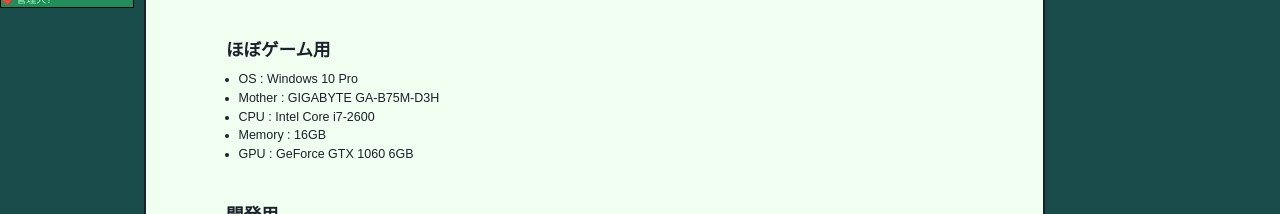
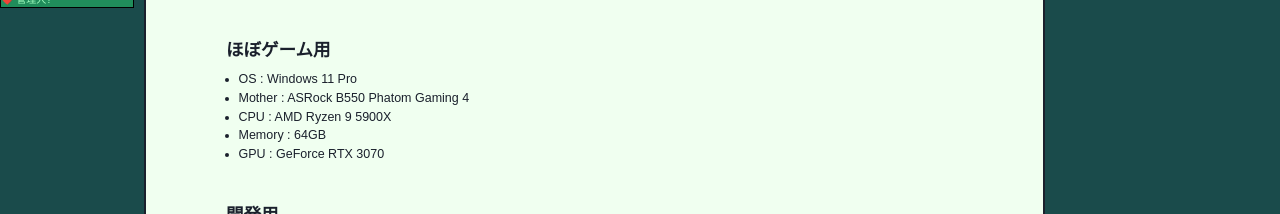
Before and after one commit to raduwen/raduwen.github.io, a Next.js app: page /top/raduwen/env in a window 1280 px wide. Shown: the part 127-341 px from the top of the page. Built offline with nearby package versions, Linux system fonts and the light colour scheme; no server answers.

Commit message:
feat: update my env

```diff
--- a/src/pages/top/raduwen/env.tsx
+++ b/src/pages/top/raduwen/env.tsx
@@ -18,11 +18,11 @@ const EnvironmentPage = () => {
           <Box mt="16" px="16" display="flex" flexDirection="column">
             <Heading as="h2" size="md">ほぼゲーム用</Heading>
             <UnorderedList mt="4">
-              <ListItem>OS : Windows 10 Pro</ListItem>
-              <ListItem>Mother : GIGABYTE GA-B75M-D3H</ListItem>
-              <ListItem>CPU : Intel Core i7-2600</ListItem>
-              <ListItem>Memory : 16GB</ListItem>
-              <ListItem>GPU : GeForce GTX 1060 6GB</ListItem>
+              <ListItem>OS : Windows 11 Pro</ListItem>
+              <ListItem>Mother : ASRock B550 Phatom Gaming 4</ListItem>
+              <ListItem>CPU : AMD Ryzen 9 5900X</ListItem>
+              <ListItem>Memory : 64GB</ListItem>
+              <ListItem>GPU : GeForce RTX 3070</ListItem>
             </UnorderedList>
           </Box>
 
```
